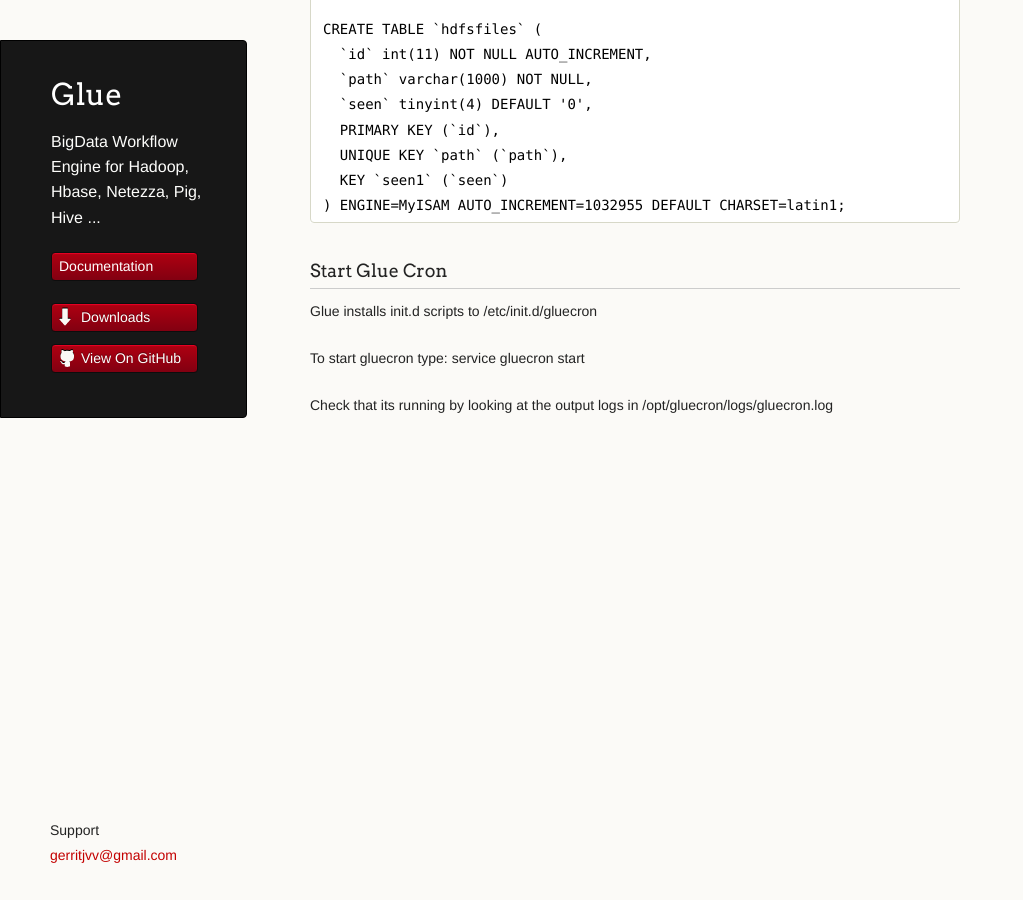
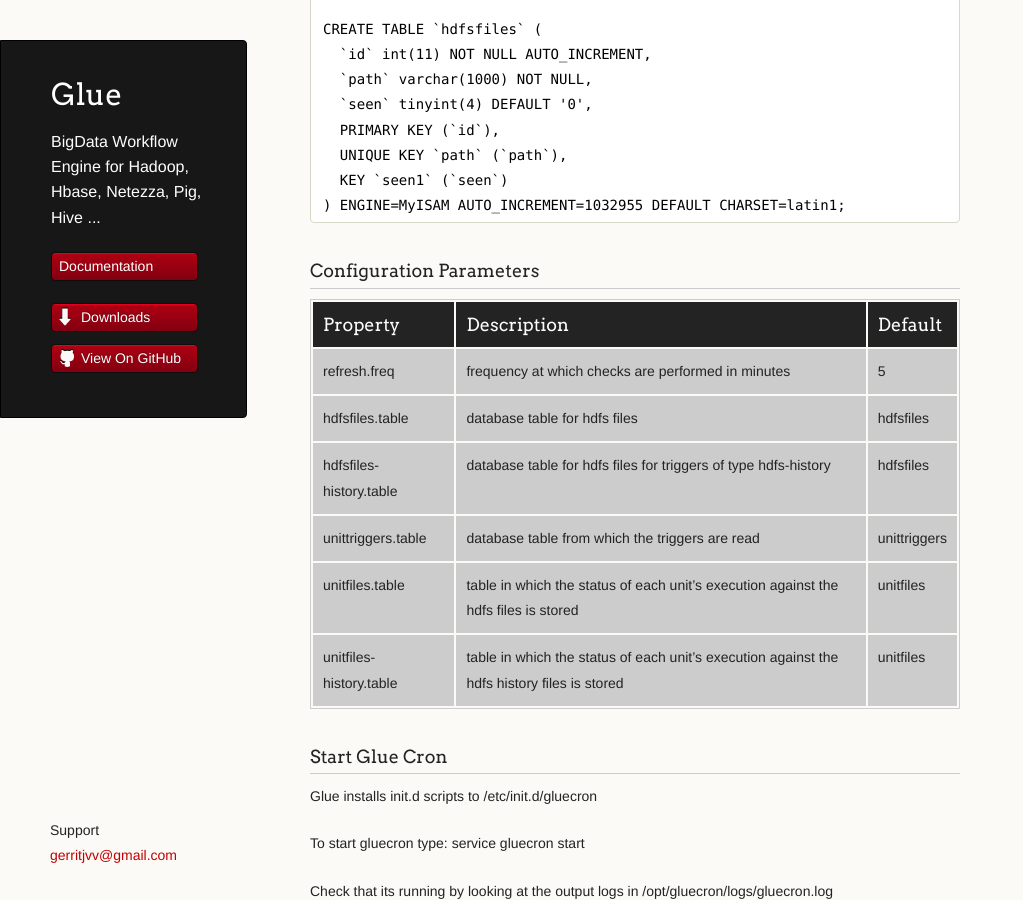
Before and after one commit to gerritjvv/glue, a Jekyll site: the page built from installAndRun.markdown, in a window 1280 px wide and 900 px high, scrolled down 3218 px. Shown: the whole window, without its empty margins (0-1023 px from the left). Built offline with Jekyll 4.4.1, drawn with Linux system fonts in a browser that asks for light colours; Markdown is read by kramdown in place of the engine named in the settings.

```diff
--- a/installAndRun.markdown
+++ b/installAndRun.markdown
@@ -147,6 +147,17 @@ Run either:
 	  KEY `seen1` (`seen`)
 	) ENGINE=MyISAM AUTO_INCREMENT=1032955 DEFAULT CHARSET=latin1;
 
+### Configuration Parameters
+
+|Property | Description | Default
+|---------|-------------|---------
+refresh.freq | frequency at which checks are performed in minutes | 5
+hdfsfiles.table | database table for hdfs files | hdfsfiles
+hdfsfiles-history.table | database table for hdfs files for triggers of type hdfs-history | hdfsfiles
+unittriggers.table | database table from which the triggers are read | unittriggers
+unitfiles.table | table in which the status of each unit's execution against the hdfs files is stored | unitfiles
+unitfiles-history.table | table in which the status of each unit's execution against the hdfs history files is stored | unitfiles
+
 
 ### Start Glue Cron
 
```
Also changed, not shown: configurationclasspaths.markdown (added, +42 -0 lines).
